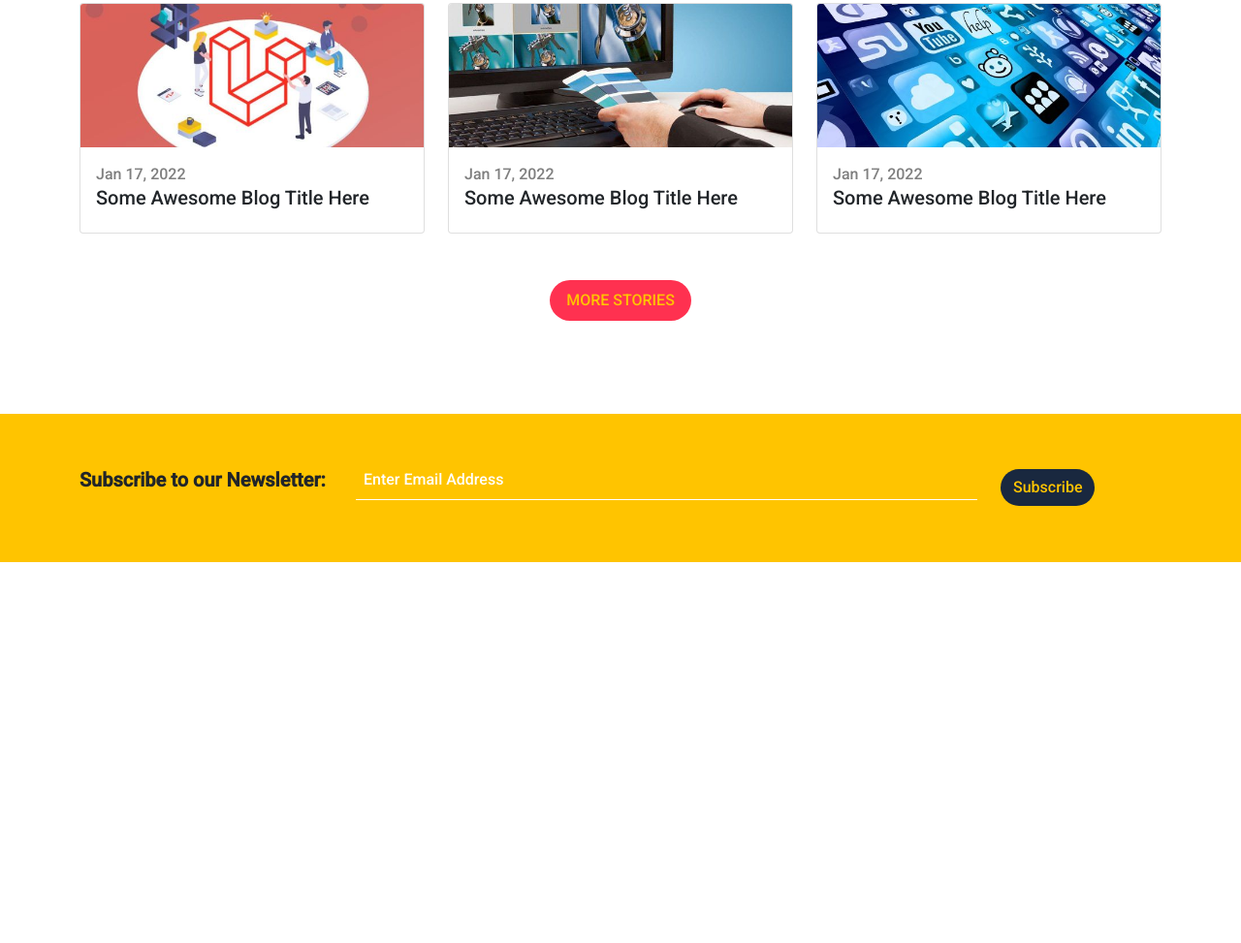
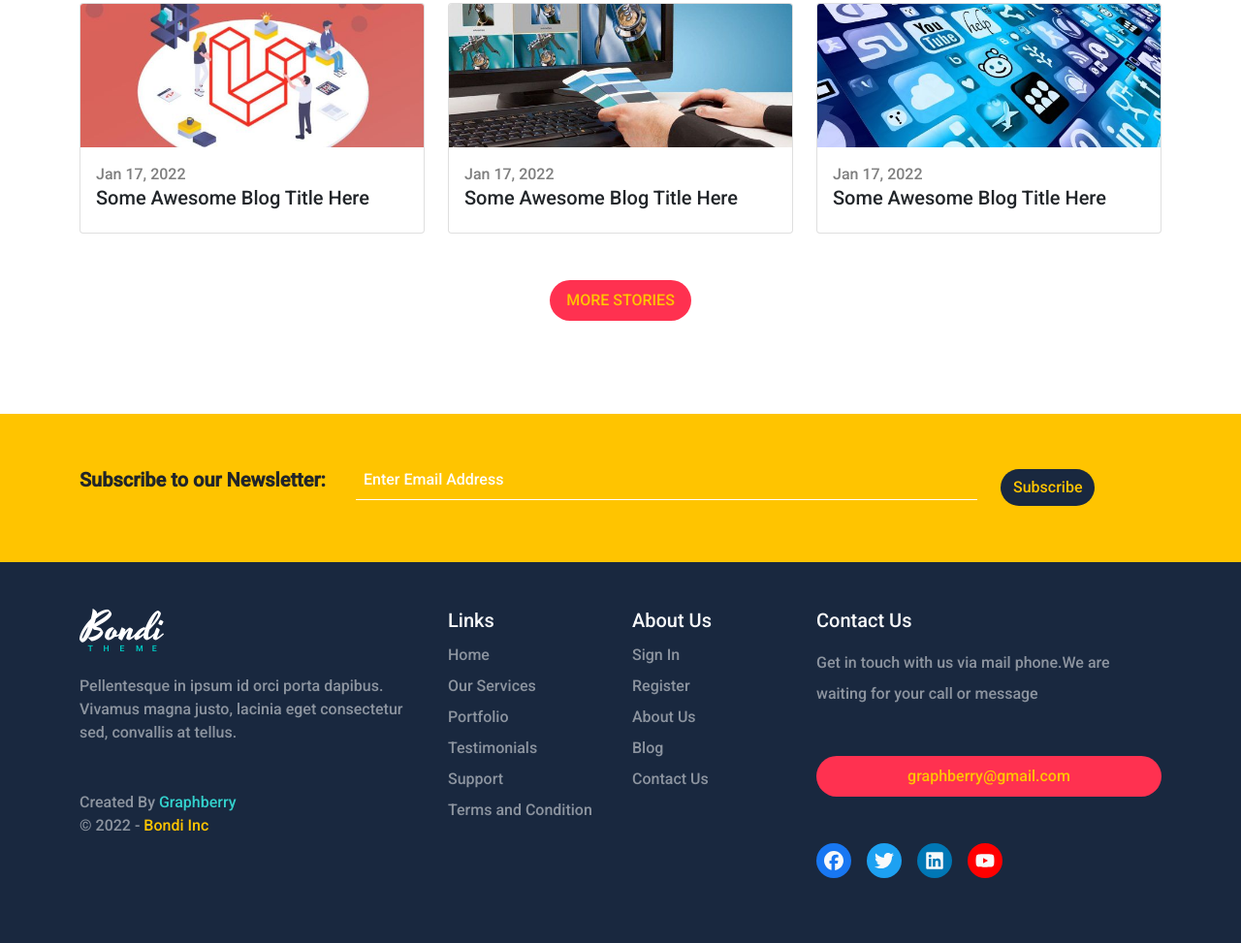
Before and after one commit to Abdalluhhossny/bondi.., a plain HTML site: page index.html in a window 1280 px wide. Shown: the part 4828-5801 px from the top of the page at 97% size. Before the commit the page ends 5408 px from the top, so only its background shows below. Drawn offline with Linux system fonts and the light colour scheme.

Commit message:
Update index.html

```diff
--- a/index.html
+++ b/index.html
@@ -366,6 +366,81 @@
   </div>
 </div>
   <!--end-->
+  <!--foter-->
+  <div class="footer pt-5 pb-5 text-white-50 text-center text-md-start">
+    <div class="container">
+      <div class="row">
+        <div class="col-md-6 col-lg-4">
+          <div class="info mb-5">
+            <img src="imgs/logo.png" alt="" class="mb-4" />
+            <p class="mb-5">
+              Pellentesque in ipsum id orci porta dapibus. Vivamus magna justo, lacinia eget consectetur sed,
+              convallis at tellus.
+            </p>
+            <div class="copyright">
+              Created By <span>Graphberry</span>
+              <div>&copy; 2022 - <span>Bondi Inc</span></div>
+            </div>
+          </div>
+        </div>
+        <div class="col-md-6 col-lg-2">
+          <div class="links">
+            <h5 class="text-light">Links</h5>
+            <ul class="list-unstyled lh-lg">
+              <li>Home</li>
+              <li>Our Services</li>
+              <li>Portfolio</li>
+              <li>Testimonials</li>
+              <li>Support</li>
+              <li>Terms and Condition</li>
+            </ul>
+          </div>
+        </div>
+        <div class="col-md-6 col-lg-2">
+          <div class="links">
+            <h5 class="text-light">About Us</h5>
+            <ul class="list-unstyled lh-lg">
+              <li>Sign In</li>
+              <li>Register</li>
+              <li>About Us</li>
+              <li>Blog</li>
+              <li>Contact Us</li>
+            </ul>
+          </div>
+        </div>
+        <div class="col-md-6 col-lg-4">
+          <div class="contact">
+            <h5 class="text-light">Contact Us</h5>
+            <p class="lh-lg mt-3 mb-5">Get in touch with us via mail phone.We are waiting for your call or message</p>
+            <a class="btn rounded-pill main-btn w-100" href="#">graphberry@gmail.com</a>
+            <ul class="d-flex mt-5 list-unstyled gap-3">
+              <li>
+                <a class="d-block text-light" href="#"
+                  ><i class="fa-brands fa-facebook fa-lg facebook rounded-circle p-2"></i
+                ></a>
+              </li>
+              <li>
+                <a class="d-block text-light" href="#"
+                  ><i class="fa-brands fa-twitter fa-lg twitter rounded-circle p-2"></i
+                ></a>
+              </li>
+              <li>
+                <a class="d-block text-light" href="#"
+                  ><i class="fa-brands fa-linkedin fa-lg linkedin rounded-circle p-2"></i
+                ></a>
+              </li>
+              <li>
+                <a class="d-block text-light" href="#"
+                  ><i class="fa-brands fa-youtube fa-lg youtube rounded-circle p-2"></i
+                ></a>
+              </li>
+            </ul>
+          </div>
+        </div>
+      </div>
+    </div>
+  </div>
+  <!--end foter-->
     <script src="js/bootstrap.bundle.min.js"></script>
     <script src="js/all.min.js"></script>
   </body>
```
